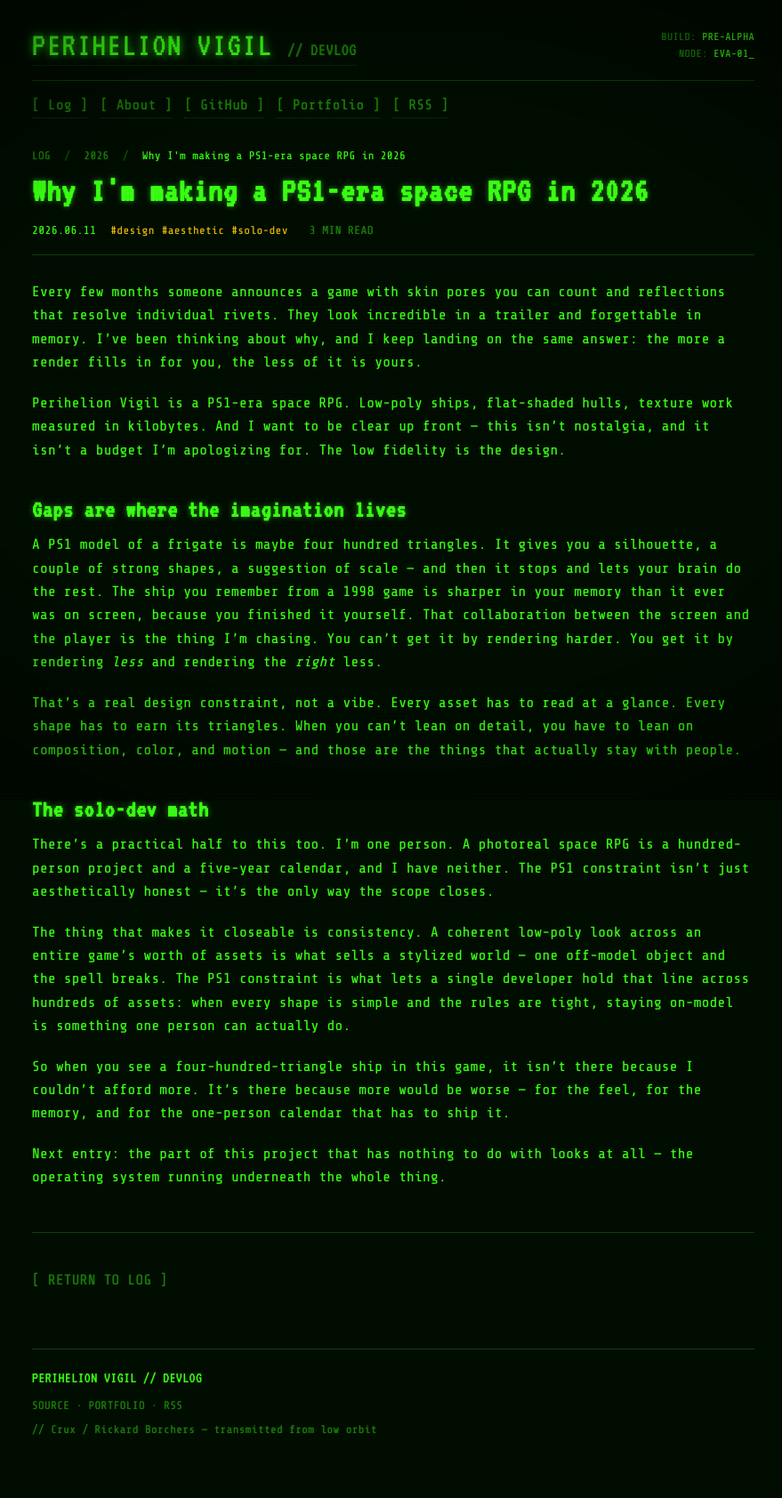
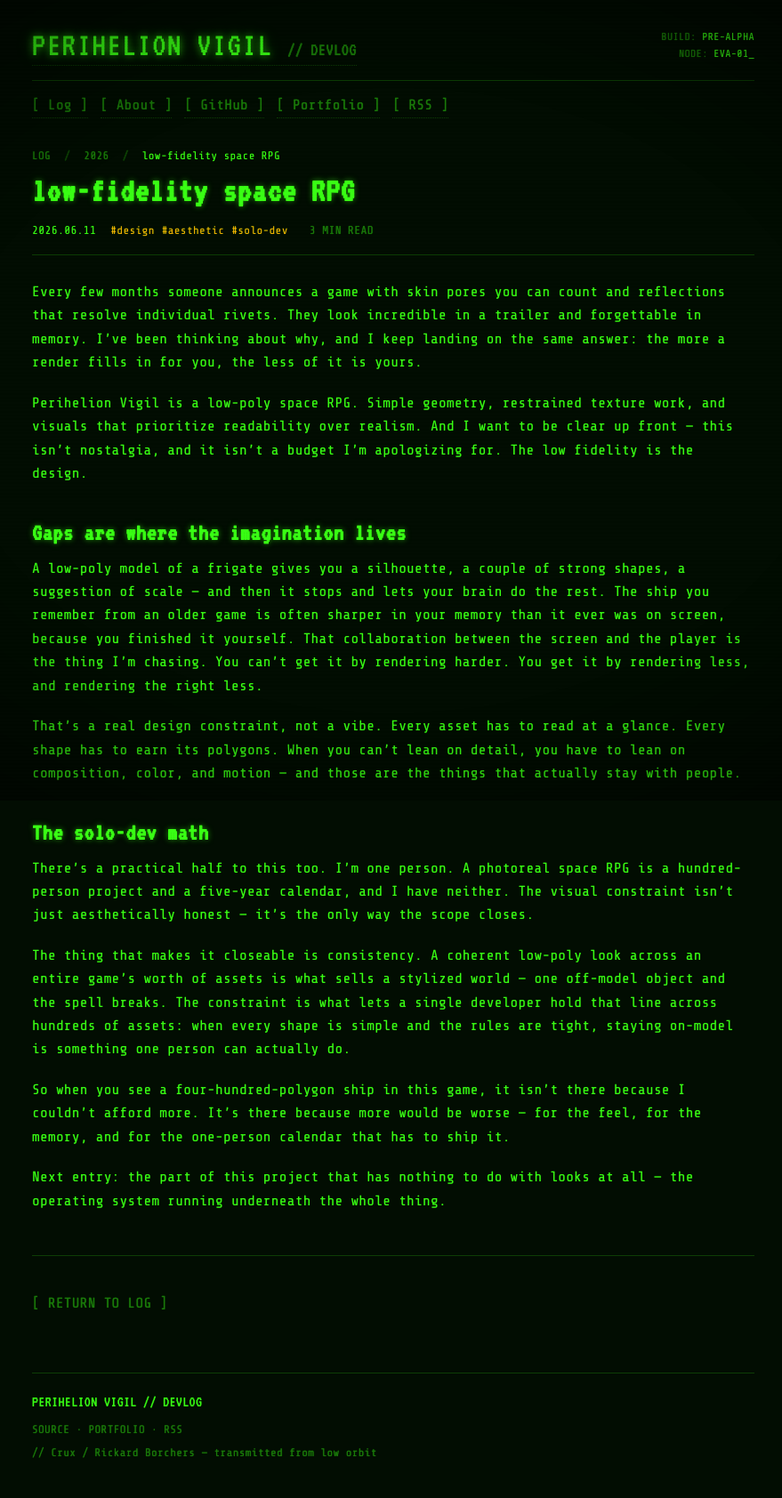
Before and after one commit to Winterunmute/perihelion-vigil-devlog, a Jekyll site: the page built from _posts/2026-06-11-why-ps1-era-space-rpg-in-2026.md, in a window 1280 px wide. Shown: the whole page at 89% size, without its empty margins (198-1077 px from the left). Built offline with Jekyll 4.4.1, drawn with Linux system fonts in a browser that asks for light colours; before the commit the page ends 1657 px from its top, so only the background shows below that.

Commit message:
adjustments

```diff
--- a/_posts/2026-06-11-why-ps1-era-space-rpg-in-2026.md
+++ b/_posts/2026-06-11-why-ps1-era-space-rpg-in-2026.md
@@ -1,6 +1,6 @@
 ---
 layout: post
-title: "Why I'm making a PS1-era space RPG in 2026"
+title: "low-fidelity space RPG"
 date: 2026-06-11
 tags: [design, aesthetic, solo-dev]
 excerpt: "Low-poly isn't a limitation I'm working around. It's the point."
@@ -11,41 +11,41 @@ reflections that resolve individual rivets. They look incredible in a trailer
 and forgettable in memory. I've been thinking about why, and I keep landing on
 the same answer: the more a render fills in for you, the less of it is yours.
 
-Perihelion Vigil is a PS1-era space RPG. Low-poly ships, flat-shaded hulls,
-texture work measured in kilobytes. And I want to be clear up front — this isn't
-nostalgia, and it isn't a budget I'm apologizing for. The low fidelity is the
-design.
+Perihelion Vigil is a low-poly space RPG. Simple geometry, restrained texture
+work, and visuals that prioritize readability over realism. And I want to be
+clear up front — this isn't nostalgia, and it isn't a budget I'm apologizing
+for. The low fidelity is the design.
 
 ## Gaps are where the imagination lives
 
-A PS1 model of a frigate is maybe four hundred triangles. It gives you a
-silhouette, a couple of strong shapes, a suggestion of scale — and then it stops
-and lets your brain do the rest. The ship you remember from a 1998 game is
-sharper in your memory than it ever was on screen, because you finished it
-yourself. That collaboration between the screen and the player is the thing I'm
-chasing. You can't get it by rendering harder. You get it by rendering *less*
-and rendering the *right* less.
+A low-poly model of a frigate gives you a silhouette, a couple of strong shapes,
+a suggestion of scale — and then it stops and lets your brain do the rest. The
+ship you remember from an older game is often sharper in your memory than it
+ever was on screen, because you finished it yourself. That collaboration
+between the screen and the player is the thing I'm chasing. You can't get it by
+rendering harder. You get it by rendering less, and rendering the right less.
 
 That's a real design constraint, not a vibe. Every asset has to read at a glance.
-Every shape has to earn its triangles. When you can't lean on detail, you have to
+Every shape has to earn its polygons. When you can't lean on detail, you have to
 lean on composition, color, and motion — and those are the things that actually
 stay with people.
 
 ## The solo-dev math
 
 There's a practical half to this too. I'm one person. A photoreal space RPG is a
-hundred-person project and a five-year calendar, and I have neither. The PS1
+hundred-person project and a five-year calendar, and I have neither. The visual
 constraint isn't just aesthetically honest — it's the only way the scope closes.
 
-The thing that makes it closeable is consistency. A coherent low-poly look across
-an entire game's worth of assets is what sells a stylized world — one off-model
-object and the spell breaks. The PS1 constraint is what lets a single developer
-hold that line across hundreds of assets: when every shape is simple and the rules
-are tight, staying on-model is something one person can actually do.
+The thing that makes it closeable is consistency. A coherent low-poly look
+across an entire game's worth of assets is what sells a stylized world — one
+off-model object and the spell breaks. The constraint is what lets a single
+developer hold that line across hundreds of assets: when every shape is simple
+and the rules are tight, staying on-model is something one person can actually
+do.
 
-So when you see a four-hundred-triangle ship in this game, it isn't there because
-I couldn't afford more. It's there because more would be worse — for the feel, for
-the memory, and for the one-person calendar that has to ship it.
+So when you see a four-hundred-polygon ship in this game, it isn't there because
+I couldn't afford more. It's there because more would be worse — for the feel,
+for the memory, and for the one-person calendar that has to ship it.
 
 Next entry: the part of this project that has nothing to do with looks at all —
 the operating system running underneath the whole thing.
```
